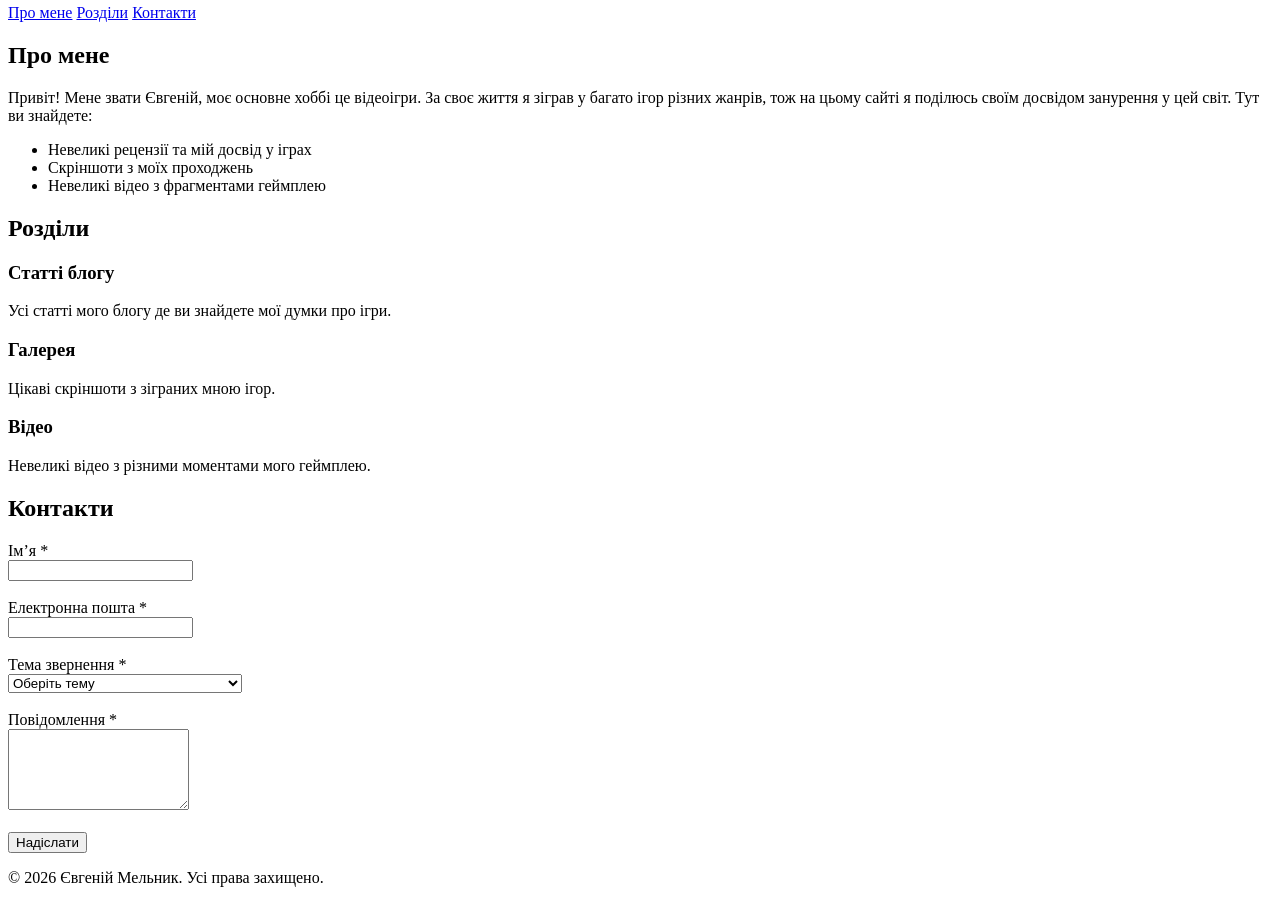
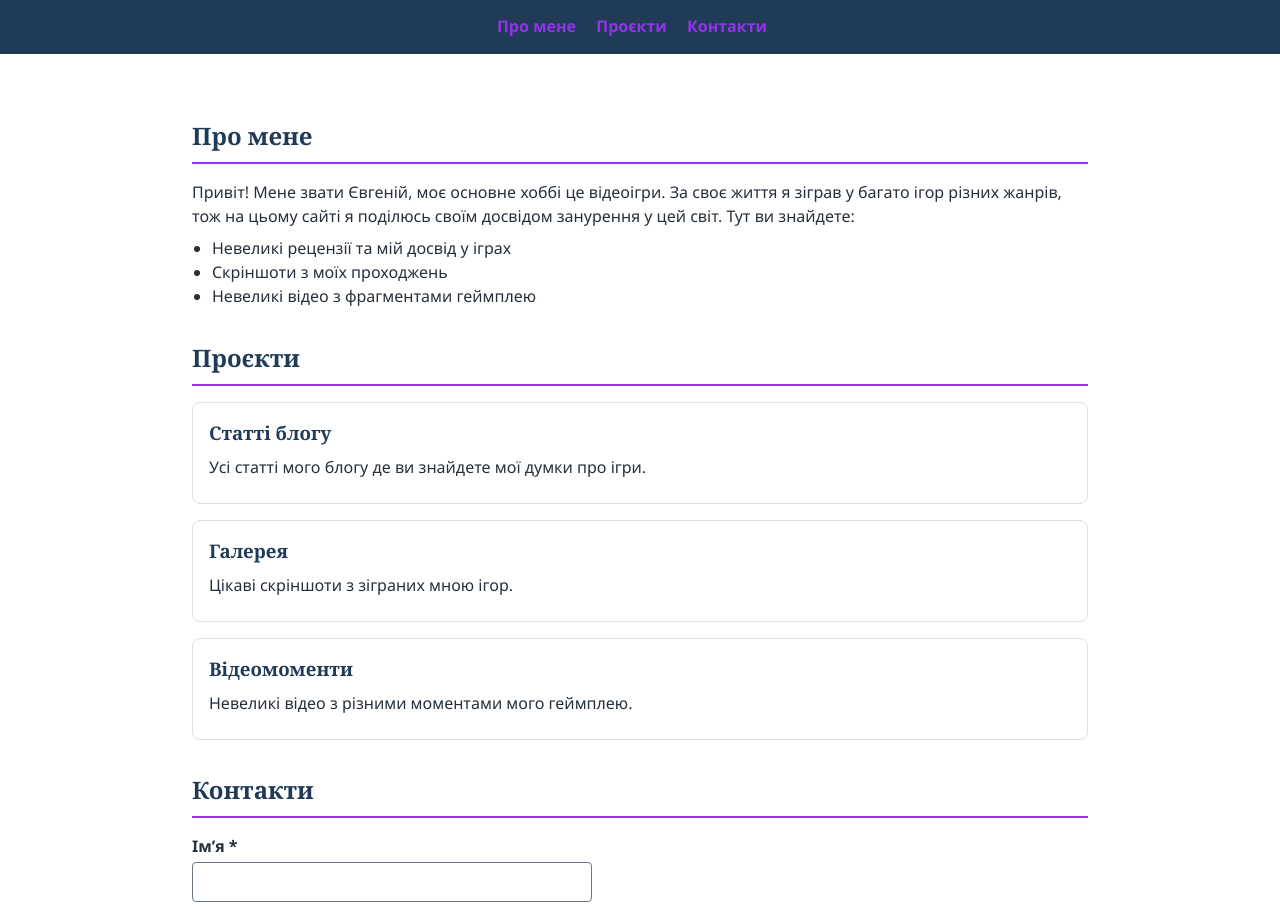
Before and after one commit to EugeneM696/portfolio-gamer, a plain HTML site: page index.html in a window 1280 px wide. Shown: the part 380-1292 px from the top of the page. Drawn offline with Linux system fonts and the light colour scheme.

Commit message:
Додано базове стилізування та CSS-змінні

```diff
--- a/index.html
+++ b/index.html
@@ -8,13 +8,14 @@ scale=1.0">
 
 <title>Портфоліо – Блог про відеоігри</title>
 </head>
+<link rel="stylesheet" href="styles.css">
 <body>
     <header>
 <h1>Якщо ви любите відеоігри, вам сюди!</h1>
 <img src="photo.jpg" alt="Фото комп'ютерної переферії" width="600">
 <nav>
 <a href="#about">Про мене</a>
-<a href="#sections">Розділи</a>
+<a href="#projects">Проєкти</a>
 <a href="#contact">Контакти</a>
 </nav>
 </header>
@@ -31,8 +32,8 @@ scale=1.0">
 <li>Невеликі відео з фрагментами геймплею</li>
 </ul>
 </section>
-<section id="sections">
-<h2>Розділи</h2>
+<section id="projects">
+<h2>Проєкти</h2>
 <article>
 <h3>Статті блогу</h3>
 <p>Усі статті мого блогу де ви знайдете мої думки про ігри.</p>
@@ -42,7 +43,7 @@ scale=1.0">
 <p>Цікаві скріншоти з зіграних мною ігор.</p>
 </article>
 <article>
-<h3>Відео</h3>
+<h3>Відеомоменти</h3>
 <p>Невеликі відео з різними моментами мого геймплею.</p>
 </article>
 </section>
--- /dev/null
+++ b/styles.css
@@ -0,0 +1,144 @@
+/* 1. Базове скидання стилів (CSS Reset) */
+* {
+box-sizing: border-box;
+margin: 0;
+padding: 0;
+}
+/* 2. Оголошення глобальних CSS-змінних */
+:root {
+--color-primary: #1f3b57;
+--color-accent: #9333EA;
+--color-bg: #ffffff;
+--color-text: #27303a;
+--color-muted: #6b7684;
+--font-heading: Georgia, serif;
+--spacing-sm: 8px;
+--spacing-md: 16px;
+--spacing-lg: 32px;
+}
+body {
+font-family: "Segoe UI", Arial, sans-serif;
+line-height: 1.5;
+background-color: var(--color-bg);
+color: var(--color-text);
+}
+main {
+max-width: 960px;
+margin: 0 auto;
+padding: var(--spacing-lg);
+}
+section {
+margin-bottom: var(--spacing-lg);
+}
+p {
+margin-bottom: var(--spacing-sm);
+}
+ul, ol {
+padding-left: 20px;
+margin-bottom: var(--spacing-md);
+}
+img {
+max-width: 100%;
+height: auto;
+border-radius: 8px;
+margin-bottom: var(--spacing-md);
+}
+footer {
+background-color: var(--color-primary);
+color: white;
+text-align: center;
+padding: var(--spacing-md);
+margin-top: var(--spacing-lg);
+}
+/* 4. Шапка (header) та навігація (nav) */
+header {
+background-color: var(--color-primary);
+color: white;
+padding: var(--spacing-md) var(--spacing-lg);
+text-align: center;
+}
+nav a {
+color: var(--color-accent);
+text-decoration: none;
+margin-right: var(--spacing-md);
+font-weight: bold;
+transition: color 0.2s ease;
+}
+/* 5. Типографіка заголовків */
+h1, h2, h3 {
+font-family: var(--font-heading);
+color: var(--color-primary);
+}
+header h1 {
+color: white;
+margin-bottom: var(--spacing-sm);
+}
+h2 {
+margin-top: var(--spacing-lg);
+margin-bottom: var(--spacing-md);
+border-bottom: 2px solid var(--color-accent);
+padding-bottom: var(--spacing-sm);
+}
+h3 {
+margin-bottom: var(--spacing-sm);
+}
+nav a:hover {
+color: white;
+text-decoration: underline;
+}
+nav a:focus {
+outline: 2px dashed var(--color-accent);
+outline-offset: 4px;
+}
+/* 6. Стилізування форми зворотного зв'язку */
+form br {
+display: none;
+}
+label {
+display: block;
+margin-bottom: 4px;
+font-weight: bold;
+}
+input, select, textarea {
+display: block;
+width: 100%;
+max-width: 400px;
+padding: var(--spacing-sm);
+margin-bottom: var(--spacing-md);
+border: 1px solid var(--color-muted);
+border-radius: 4px;
+font-family: inherit;
+font-size: 16px;
+transition: border-color 0.2s ease;
+}
+input:focus, select:focus, textarea:focus {
+border-color: var(--color-accent);
+outline: none;
+}
+button {
+background-color: var(--color-accent);
+color: white;
+border: none;
+padding: var(--spacing-sm) var(--spacing-lg);
+border-radius: 4px;
+font-family: inherit;
+font-size: 16px;
+font-weight: bold;
+cursor: pointer;
+transition: opacity 0.2s ease;
+}
+button:hover {
+opacity: 0.85;
+}
+/* 7. Картки проєктів */
+#projects article {
+background-color: var(--color-bg);
+border: 1px solid #e0e0e0;
+border-radius: 8px;
+padding: var(--spacing-md);
+margin-bottom: var(--spacing-md);
+transition: box-shadow 0.2s ease;
+}
+#projects article:hover {
+box-shadow: 0 4px 12px rgba(0, 0, 0, 0.1);
+}
```
